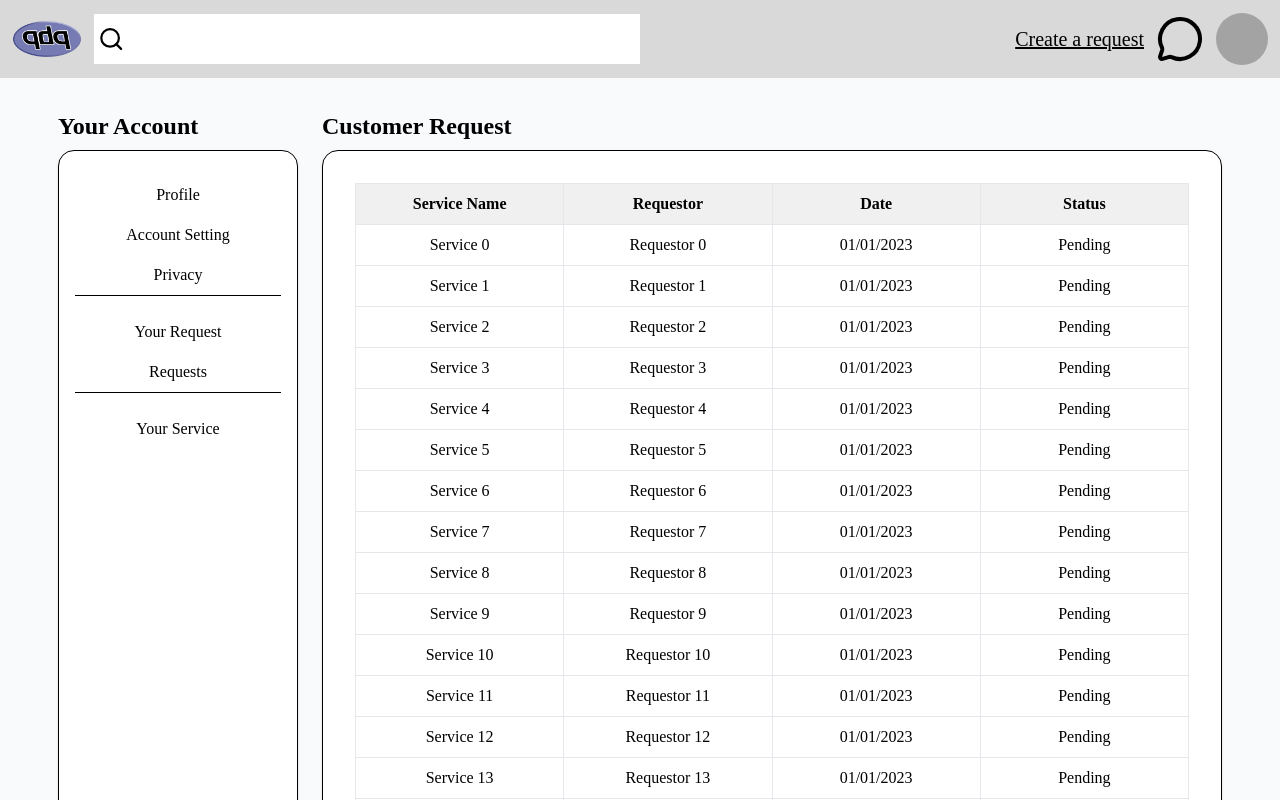
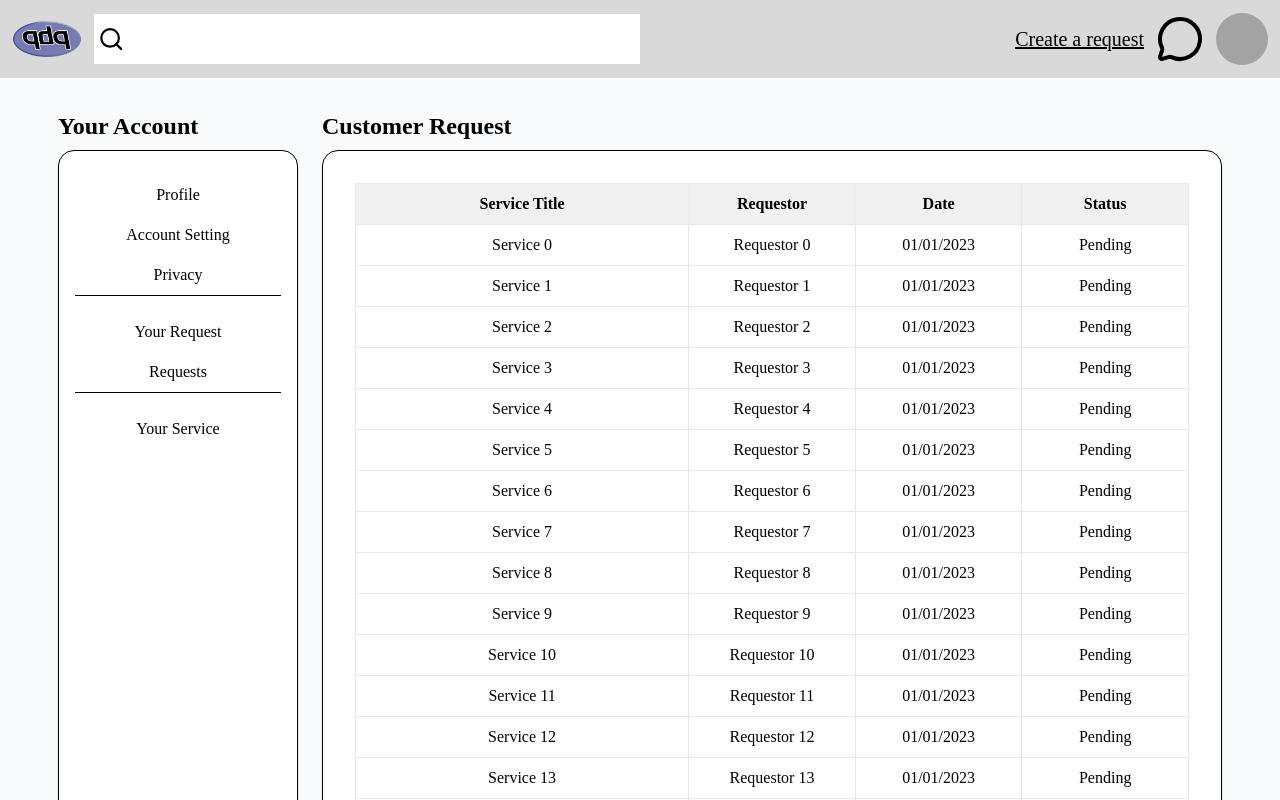
Before and after one commit to PHP-BEST/baan-saat-frontend, a React (Vite) app: page /account/requests in a window 1280 px wide. Shown: the top 800 px of the page. Built offline with nearby package versions, Linux system fonts and the light colour scheme; no server answers; a web font is replaced by a local one.

Commit message:
fix: table width and header

```diff
--- a/src/pages/CustomerRequest.tsx
+++ b/src/pages/CustomerRequest.tsx
@@ -11,12 +11,12 @@ export default function CustomerRequestPage() {
           <table className="table-fixed w-full border-collapse border border-gray-200">
             <thead className="sticky top-0 bg-table-row-header">
               <tr>
-                <th className="border border-gray-200 p-2 w-1/4">
-                  Service Name
+                <th className="border border-gray-200 p-2 w-2/5">
+                  Service Title
                 </th>
-                <th className="border border-gray-200 p-2 w-1/4">Requestor</th>
-                <th className="border border-gray-200 p-2 w-1/4">Date</th>
-                <th className="border border-gray-200 p-2 w-1/4">Status</th>
+                <th className="border border-gray-200 p-2 w-1/5">Requestor</th>
+                <th className="border border-gray-200 p-2 w-1/5">Date</th>
+                <th className="border border-gray-200 p-2 w-1/5">Status</th>
               </tr>
             </thead>
             <tbody>
```
